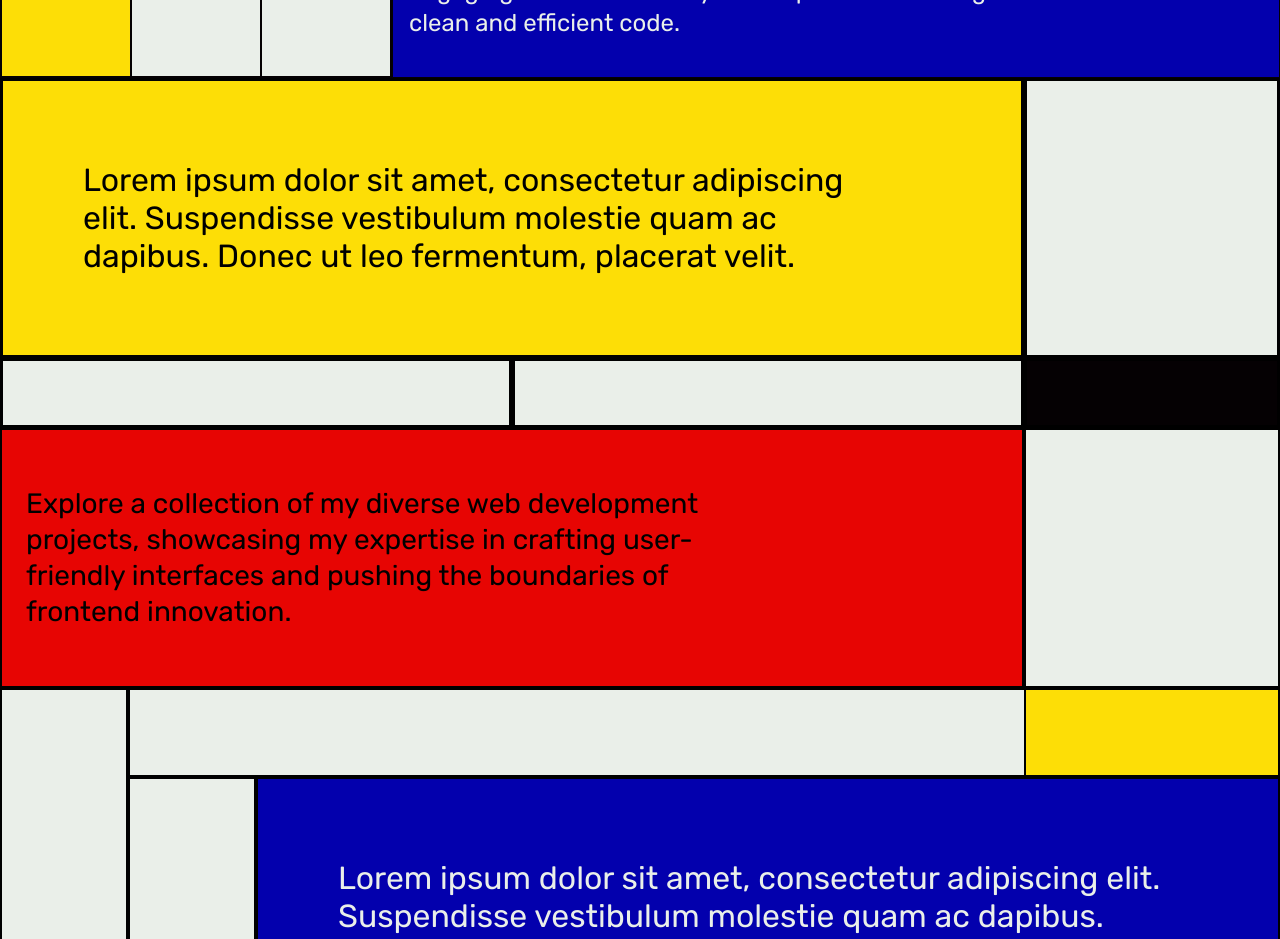
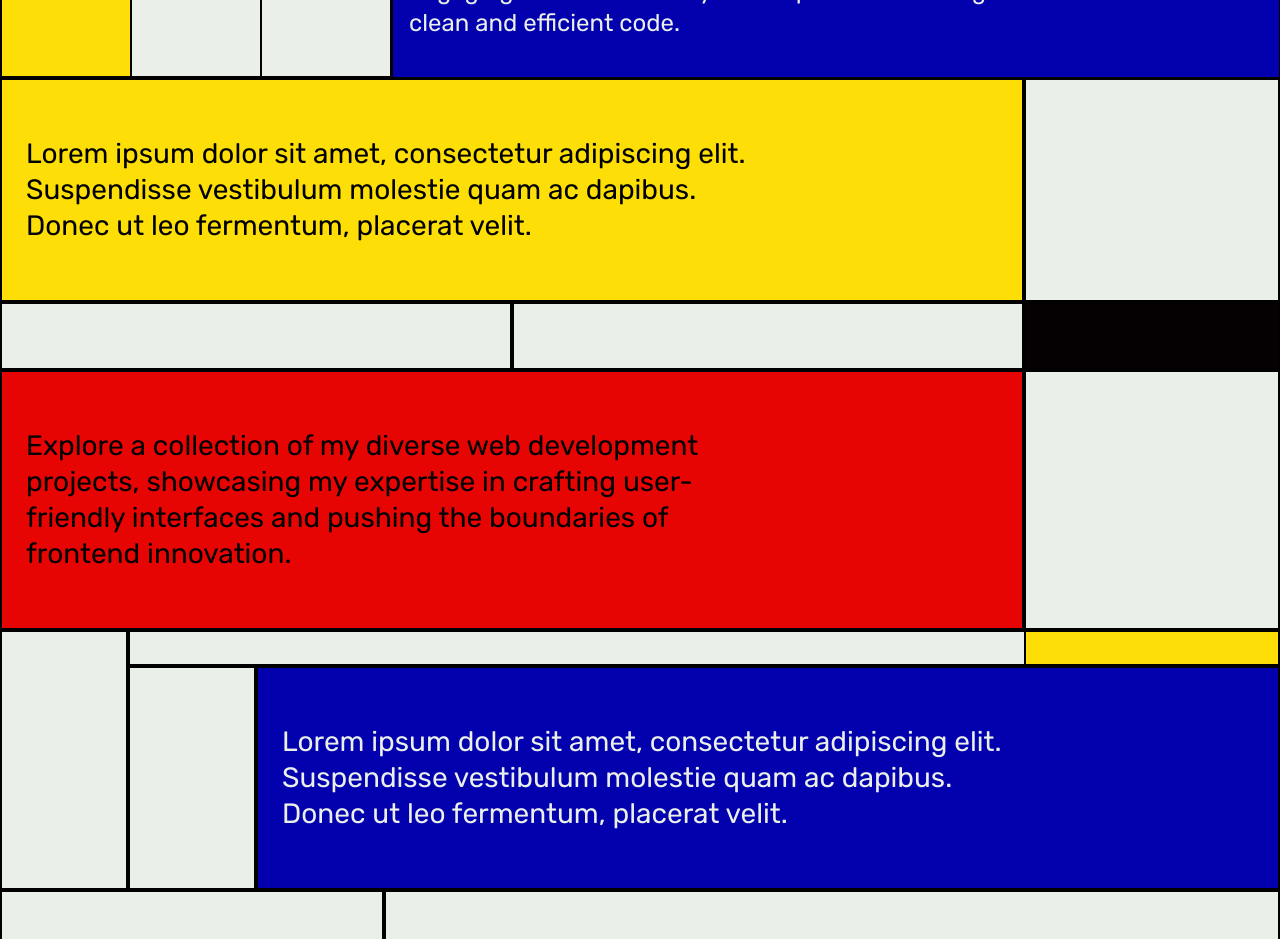
Before and after one commit to doganeraylin/personal-portfolio, a Nuxt app: page /about in a window 1280 px wide. Shown: the part 360-1299 px from the top of the page. Built offline with nearby package versions, Linux system fonts and the light colour scheme.

Commit message:
added media queries

```diff
--- a/components/About/StatementOne.vue
+++ b/components/About/StatementOne.vue
@@ -18,21 +18,18 @@
     display: grid;
     grid-template-columns: repeat(5, 1fr);
         > * {
-            border: 3px solid black;
+            border: 2px solid black;
         }
         &__text {
-            padding: 5rem;
+            padding: 2.5rem 1.5rem;
             background-color: $primary-yellow;
             grid-column: span 4;
-            font-size: 2rem;
         }
-
         &__text p {
-            max-width: 90%;
+            max-width: 85%;
         }
         &__transparent_horizontal_first {
             grid-column: 1 / 3;
-            padding: 2rem;
         }
         &__transparent_horizontal_second {
             grid-column: 3 / 5;
@@ -42,4 +39,17 @@
             background: $black;
         }
 }
+
+@media (min-width: 768px) {
+    .container {
+        &__text {
+            font-size: 1.75rem;
+            line-height: 2.25rem;
+            padding: 3.5rem 1.5rem;
+        }
+        &__text p {
+            max-width: 75%;
+        }
+    }
+}
 </style>
--- a/components/About/StatementThree.vue
+++ b/components/About/StatementThree.vue
@@ -4,7 +4,9 @@
         <div class="container__top_horizontal"></div>
         <div class="container__yellow"></div>
         <div class="container__left_vertical-thin"></div>
-        <div class="container__text">Lorem ipsum dolor sit amet, consectetur adipiscing elit. Suspendisse vestibulum molestie quam ac dapibus. Donec ut leo fermentum, placerat velit.</div>
+        <div class="container__text">
+            <p>Lorem ipsum dolor sit amet, consectetur adipiscing elit. Suspendisse vestibulum molestie quam ac dapibus. Donec ut leo fermentum, placerat velit.</p>
+        </div>
         <div class="container__bottom_short"></div>
         <div class="container__bottom_long"></div>
     </div>
@@ -16,7 +18,7 @@
 .container {
     display: grid;
     grid-template-columns: repeat(10, 1fr);
-    grid-template-rows: repeat(3, 0.4fr);
+    grid-template-rows: repeat(2, 0.4fr);
     color: $primary-gray;
     > * {
         border: 2px solid black;
@@ -24,7 +26,6 @@
     &__left_vertical_thick {
         grid-column: 1 / 2;
         grid-row: 1 / 3;
-            padding: 3rem;
     }
     &__top_horizontal {
         grid-column: 2 / 11;
@@ -38,8 +39,7 @@
     &__text {
         grid-column: 3 / 11;
         grid-row: 2 / 3;
-            padding: 5rem;
-            font-size: 2rem;
+        padding: 2.5rem 1.5rem;
         background-color: $primary-blue;
     }
     &__bottom_short {
@@ -49,7 +49,19 @@
     &__bottom_long {
         grid-column: 4 / 11;
     }
+}
 
+@media (min-width: 768px) {
+    .container {
+        &__text {
+            font-size: 1.75rem;
+            line-height: 2.25rem;
+            padding: 3.5rem 1.5rem;
+        }
+        &__text p {
+            max-width: 75%;
+        }
+    }
 }
 
 </style>
```
Lines whose indentation alone changed are shown as unchanged.
